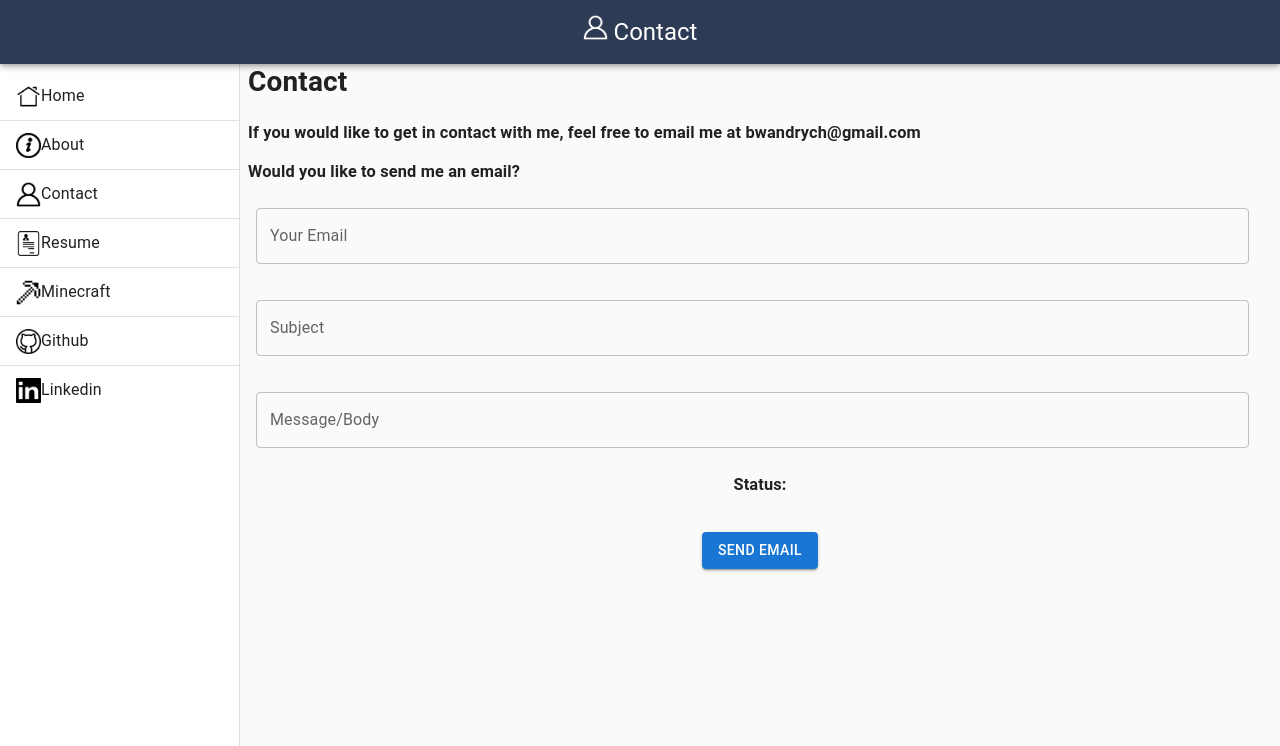
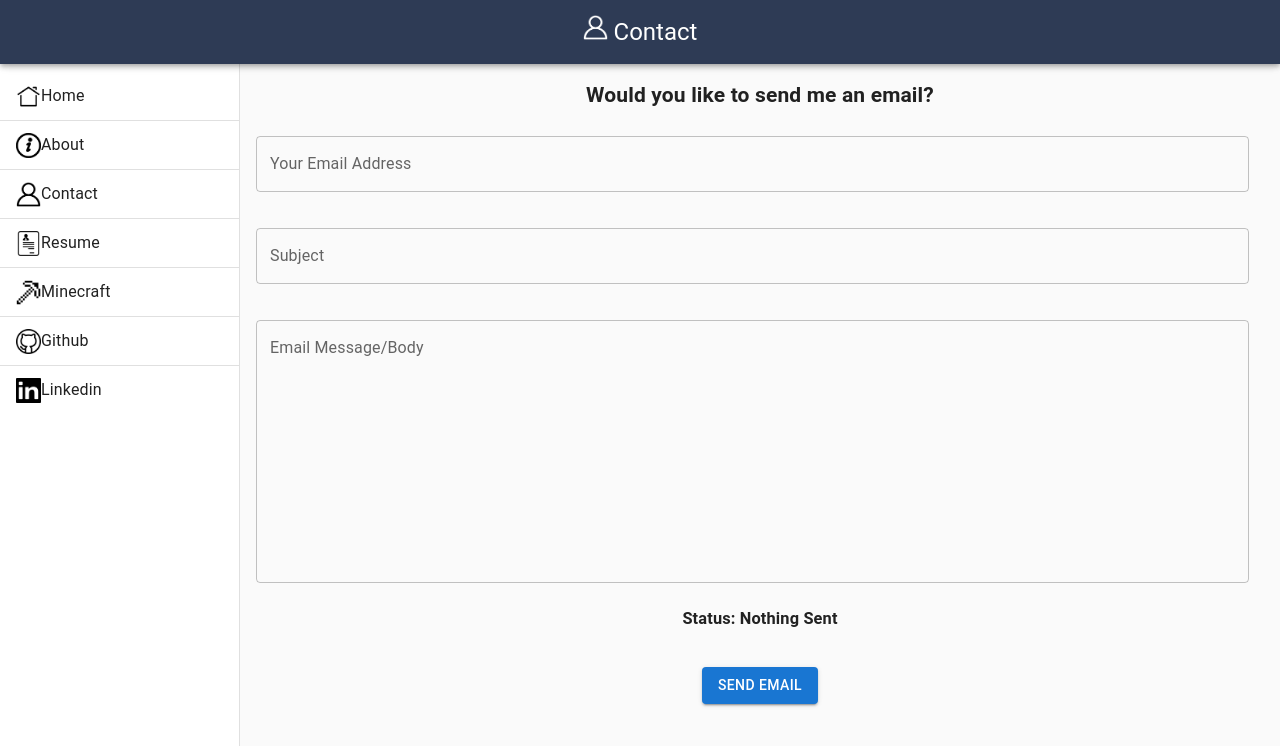
Before and after one commit to bdwandry/Portfolio-Site, a React (Create React App) app: page /contact in a window 1280 px wide. Shown: the top 746 px of the page. Built offline with nearby package versions, Linux system fonts and the light colour scheme.

Commit message:
Made some UI Tweaks to Contact form

```diff
--- a/src/Page-Information/contact.js
+++ b/src/Page-Information/contact.js
@@ -32,15 +32,42 @@ const Contact = ({handlePageLocation, handlePictureChange, changeFavicon}) => {
     };
 
 
-    const [emailAlerts, setEmailAlerts] = React.useState("");
+    //Handling Email Sending
+    const [emailAlerts, setEmailAlerts] = React.useState("Nothing Sent");
     const handleEmailAlerts = (event) => {
         setEmailAlerts(event);
-        //console.log(emailAlerts)
     };
 
     async function postEmail(message) {
-        //await sendEmail()
         await handleEmailAlerts(message)
+    }
+
+    const emailSuccess = () => {
+        if (emailAlerts === "OK") {
+            return (
+                <center>
+                    <br/>
+                    <div>
+                        <hr/>
+                        <h3>Your email has successfully been sent to bwandrych@bryanwandrych.com.</h3>
+                        <table style={{marginLeft: "auto", marginRight: "auto", border: "1px solid black"}}>
+                            <tr>
+                                <th><td>From:</td></th>
+                                <td>{email}</td>
+                            </tr>
+                            <tr>
+                                <th><td>Subject:</td></th>
+                                <td>{subject}</td>
+                            </tr>
+                            <tr>
+                                <th><td>Email Message/Body:</td></th>
+                                <td> {body}</td>
+                            </tr>
+                        </table>
+                    </div>
+                </center>
+            )
+        }
     }
 
     //Function to send email, you must have SMTP Server running
@@ -62,11 +89,10 @@ const Contact = ({handlePageLocation, handlePictureChange, changeFavicon}) => {
 
     return (
         <div>
-            <h1>Contact</h1>
-            <h3>If you would like to get in contact with me, feel free to email me at bwandrych@gmail.com</h3>
-
-            <h3>Would you like to send me an email?</h3>
-
+            <br/>
+            <Box textAlign='center'>
+                <h2>Would you like to send me an email?</h2>
+            </Box>
             <Box
                 component="form"
                 sx={{
@@ -78,7 +104,7 @@ const Contact = ({handlePageLocation, handlePictureChange, changeFavicon}) => {
                 <div>
                     <TextField
                         id="outlined-password-input"
-                        label="Your Email"
+                        label="Your Email Address"
                         value={email}
                         onChange={handleEmail}
                     />
@@ -96,9 +122,9 @@ const Contact = ({handlePageLocation, handlePictureChange, changeFavicon}) => {
                     <br/>
                     <TextField
                         id="outlined-multiline-flexible"
-                        label="Message/Body"
+                        label="Email Message/Body"
                         multiline
-                        maxRows={4}
+                        minRows={10}
                         value={body}
                         onChange={handleBody}
                     />
@@ -110,6 +136,8 @@ const Contact = ({handlePageLocation, handlePictureChange, changeFavicon}) => {
                 <br/>
                 <Button variant="contained" onClick={sendEmail}>Send Email</Button>
             </Box>
+
+            {emailSuccess()}
         </div>
     );
 };
```
